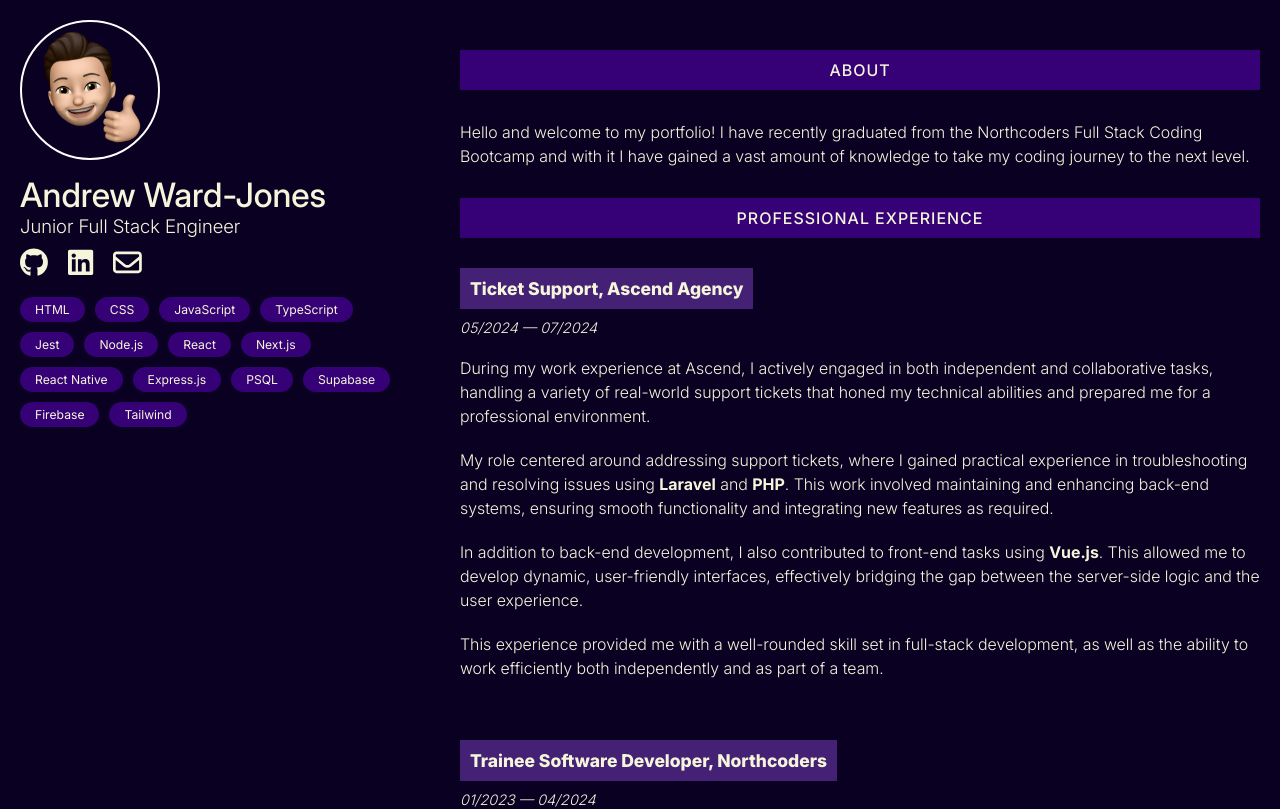
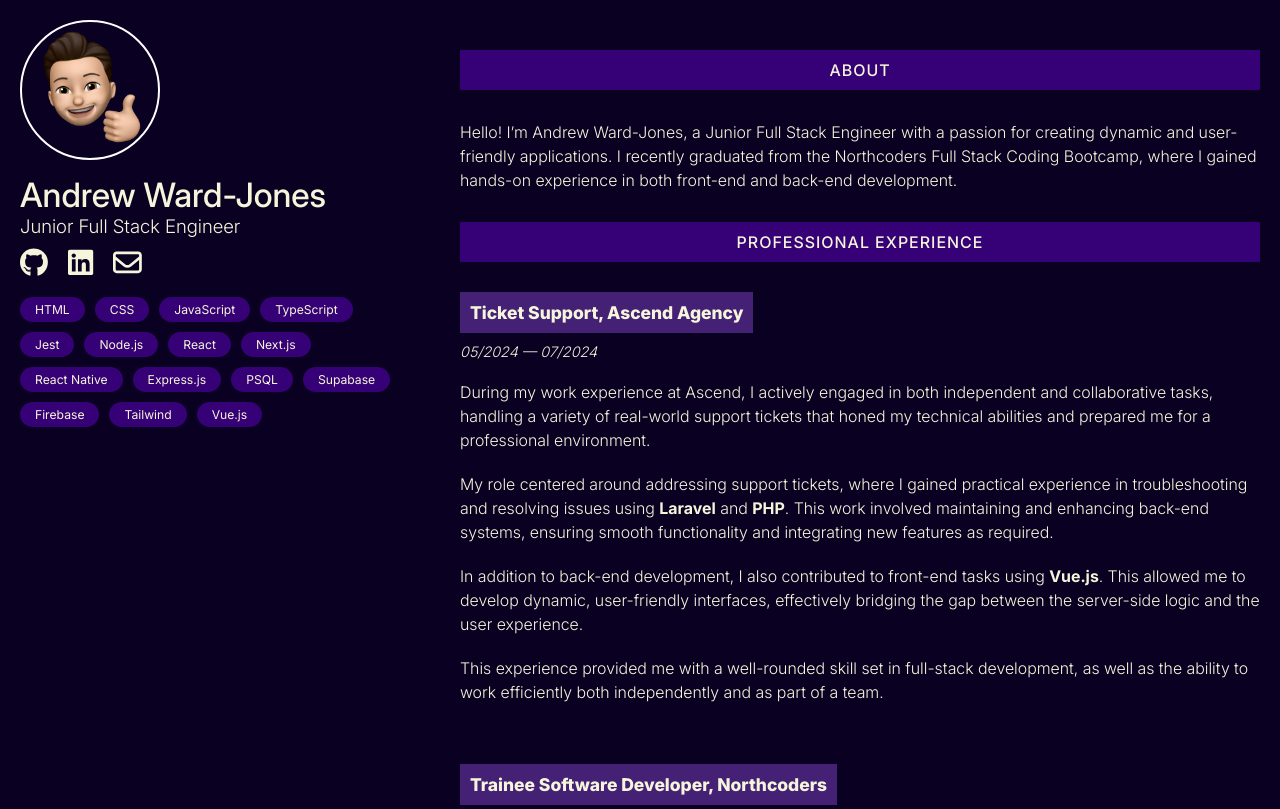
Before and after one commit to Koalaphant/portfolio, a React (Vite) app: page / in a window 1280 px wide. Shown: the top 809 px of the page. Built offline with nearby package versions, Linux system fonts and the light colour scheme; no server answers.

Commit message:
added skills to data file and improved about section

```diff
--- a/src/data.jsx
+++ b/src/data.jsx
@@ -115,4 +115,22 @@
   },
 ];
 
-export default projects;
+const skills = [
+  "HTML",
+  "CSS",
+  "JavaScript",
+  "TypeScript",
+  "Jest",
+  "Node.js",
+  "React",
+  "Next.js",
+  "React Native",
+  "Express.js",
+  "PSQL",
+  "Supabase",
+  "Firebase",
+  "Tailwind",
+  "Vue.js",
+];
+
+export { projects, skills };
--- a/src/pages/Home.jsx
+++ b/src/pages/Home.jsx
@@ -6,7 +6,7 @@
 import "./home.css";
 import { faEnvelope } from "@fortawesome/free-regular-svg-icons";
 import profileImg from "../assets/andrew-memoji.png";
-import projects from "../data.jsx";
+import { projects, skills } from "../data.jsx";
 import ProjectCard from "../components/ProjectCard/ProjectCard.jsx";
 
 const Home = () => {
@@ -46,20 +46,11 @@
 
             <section className="skills-list">
               <ul>
-                <li className="skills">HTML</li>
-                <li className="skills">CSS</li>
-                <li className="skills">JavaScript</li>
-                <li className="skills">TypeScript</li>
-                <li className="skills">Jest</li>
-                <li className="skills">Node.js</li>
-                <li className="skills">React</li>
-                <li className="skills">Next.js</li>
-                <li className="skills">React Native</li>
-                <li className="skills">Express.js</li>
-                <li className="skills">PSQL</li>
-                <li className="skills">Supabase</li>
-                <li className="skills">Firebase</li>
-                <li className="skills">Tailwind</li>
+                {skills.map((skill, index) => (
+                  <li className="skills" key={index}>
+                    {skill}
+                  </li>
+                ))}
               </ul>
             </section>
           </section>
@@ -67,10 +58,11 @@
             <h2 className="section-titles">About</h2>
 
             <p id="about-info">
-              Hello and welcome to my portfolio! I have recently graduated from
-              the Northcoders Full Stack Coding Bootcamp and with it I have
-              gained a vast amount of knowledge to take my coding journey to the
-              next level.
+              Hello! I’m Andrew Ward-Jones, a Junior Full Stack Engineer with a
+              passion for creating dynamic and user-friendly applications. I
+              recently graduated from the Northcoders Full Stack Coding
+              Bootcamp, where I gained hands-on experience in both front-end and
+              back-end development.
             </p>
             <h2 className="section-titles">Professional Experience</h2>
 
@@ -149,7 +141,7 @@
               <div className="project-grid">
                 <h2 className="section-titles">Projects</h2>
                 {projects.map((project, index) => (
-                  <ProjectCard project={project} />
+                  <ProjectCard key={index} project={project} />
                 ))}
               </div>
             </div>
```
